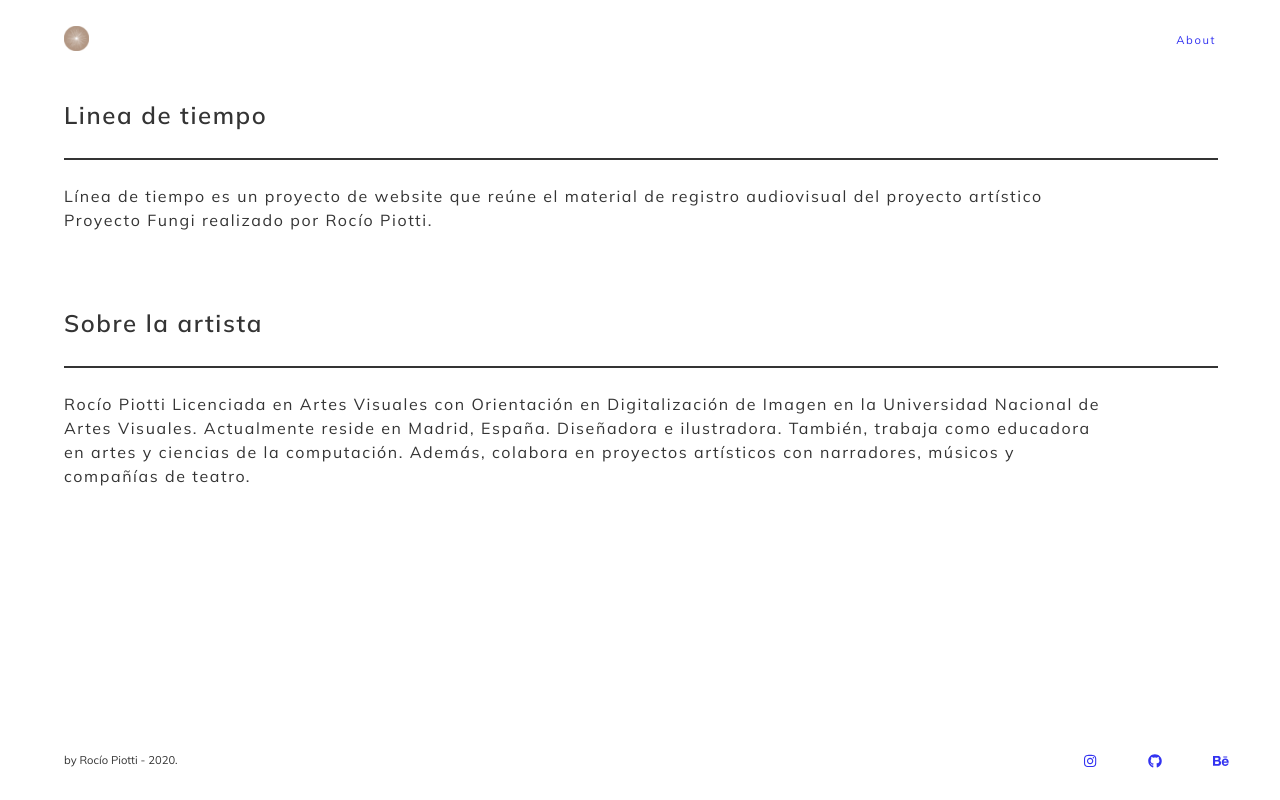
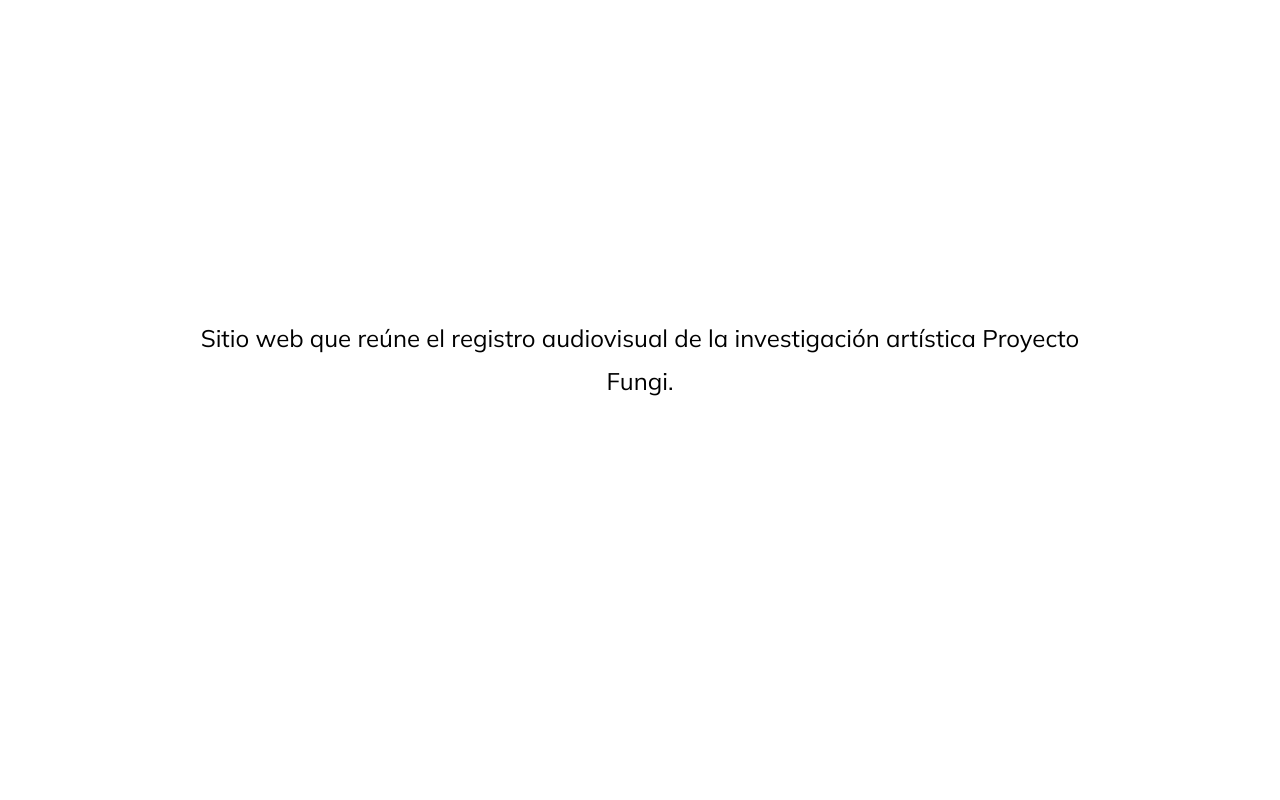
Before and after one commit to rociopiotti/lineadetiempo, a React (Create React App) app: page /public/webdesign/lineadetiempo/about in a window 1280 px wide. Built offline with nearby package versions, Linux system fonts and the light colour scheme; no server answers.

Commit message:
Intro animation

```diff
--- a/src/App.js
+++ b/src/App.js
@@ -2,6 +2,7 @@ import React, { useState, useEffect } from "react";
 import Routes from "./router/Routes";
 import Theme from "./theme/Theme";
 import Zoom from "./components/Zoom/Zoom";
+import Intro from "./components/Intro/Intro";
 
 // STYLED
 import styled from "styled-components/macro";
@@ -44,16 +45,12 @@ const App = () => {
   const [dictionary, setDictionary] = useState({});
   const [registro, setRegistro] = useState([]);
   const [cultivo, setCultivo] = useState([]);
-  const [isLoading, setIsLoading] = useState(false);
 
   /// FETCH DATA
   useEffect(() => {
     const fetchData = async () => {
-      setIsLoading(true);
       const response = await axios.get(URL_DB);
-
       setData(response.data);
-      setIsLoading(false);
     };
     fetchData();
   }, []);
@@ -104,9 +101,7 @@ const App = () => {
     });
   };
 
-  console.log("----------------> isLoading:", isLoading);
   return (
-
     <PageManagerContext.Provider
       value={{
         onClickElement: onClickElement,
@@ -124,6 +119,7 @@ const App = () => {
             content='Linea de tiempo para Proyecto fungi 2020'
           />
         </Helmet>
+        <Intro />
         <Zoom active={modal.active} src={modal.src} onClose={handleZoomClose} />
         <Container>
           <Routes />
--- a/src/components/About/About.js
+++ b/src/components/About/About.js
@@ -57,7 +57,7 @@ const About = () => {
         <SectionHeader>Linea de tiempo</SectionHeader>
         <SeparationLine />
         <SectionContent>
-          Línea de tiempo es un proyecto de website que reúne el material de
+          Línea de tiempo es un sitio web que reúne el material de
           registro audiovisual del proyecto artístico Proyecto Fungi realizado
           por Rocío Piotti.
         </SectionContent>
--- a/src/components/Icon/Icon.js
+++ b/src/components/Icon/Icon.js
@@ -8,7 +8,7 @@ import {
   faBehance,
 } from "@fortawesome/free-brands-svg-icons";
 
-import { faTimes } from "@fortawesome/free-solid-svg-icons";
+import { faTimes, faAngleRight } from "@fortawesome/free-solid-svg-icons";
 
 const Icons = (props) => {
   // DEFINIR ICONS:
@@ -26,6 +26,9 @@ const Icons = (props) => {
     case "close":
       faIcon = faTimes;
       break;
+    case "arrowRight":
+      faIcon = faAngleRight;
+      break;
     default:
       faIcon = null;
       break;
--- a/src/components/Intro/Intro.js
+++ b/src/components/Intro/Intro.js
@@ -0,0 +1,208 @@
+import React, { useEffect, useRef } from "react";
+
+import styled from "styled-components/macro";
+
+import { disableBodyScroll, clearAllBodyScrollLocks } from "body-scroll-lock";
+
+// ANIMATION:
+import { gsap, CSSPlugin } from "gsap/all";
+import { Timeline, Power2 } from "gsap/gsap-core";
+gsap.registerPlugin(CSSPlugin);
+
+// EASING
+const ease = Power2.easeInOut;
+
+const Wrapper = styled.div`
+  position: fixed;
+  width: 100vw;
+  height: 100vh;
+  text-align: center;
+  flex-direction: row;
+  align-items: center;
+  justify-content: center;
+  background-color: #ffffff;
+  font-family: ${(props) => props.theme.fonts[0]};
+  display: flex;
+  z-index: 3;
+  &:focus {
+    outline: none;
+  }
+`;
+const ElementContainer = styled.div`
+  width: 70vw;
+  heigth: 100vh;
+  height: auto;
+  display: flex;
+  flex-direction: column;
+  align-items: center;
+  justify-content: center;
+  margin-bottom: 10vh;
+`;
+const Title = styled.h1`
+  width: 70vw;
+  height: auto;
+  display: flex;
+  align-items: center;
+  justify-content: center;
+  font-family: ${(props) => props.theme.fonts[1]};
+  font-size: ${(props) => props.theme.fontSizes.large};
+  color: ${(props) => props.theme.colors.darkgrey};
+  letter-spacing: 0.2em;
+  opacity: 0;
+  display: none;
+  @media (min-width: 1366px) {
+    width: 50vw;
+  }
+`;
+const Desctiption = styled.p`
+  width: 70vw;
+  height: auto;
+  display: flex;
+  flex-direction: column;
+  align-items: center;
+  justify-content: center;
+  text-align: center;
+  line-height: 1.8em;
+  font-family: ${(props) => props.theme.fonts[1]};
+  font-size: ${(props) => props.theme.fontSizes.medium};
+  opacity: 0;
+  display: none;
+  @media (min-width: 1366px) {
+    width: 50vw;
+  }
+`;
+
+
+const Intro = () => {
+  const wrapperRef = useRef();
+  const titleRef = useRef();
+  const description1 = useRef();
+  const description2 = useRef();
+  const description3 = useRef();
+  const description4 = useRef();
+  const description5 = useRef();
+
+  useEffect(() => {
+    disableBodyScroll(wrapperRef.current);
+
+    const tl = new Timeline({
+      onComplete: () => {
+        clearAllBodyScrollLocks();
+      },
+    });
+
+    const durationFast = 1;
+    const durationSlow = 3.5;
+
+    const opacity = 1;
+    const delay = 2;
+
+    tl.to(titleRef.current, durationFast, {
+      opacity,
+      display: "flex",
+      ease: ease,
+    });
+    tl.to(titleRef.current, durationFast, {
+      delay,
+      opacity: 0,
+      display: "none",
+      ease: ease,
+    });
+
+    tl.to(description1.current, durationFast, {
+      opacity,
+      display: "flex",
+      ease: ease,
+    });
+    tl.to(description1.current, durationFast, {
+      delay,
+      opacity: 0,
+      display: "none",
+      ease: ease,
+    });
+
+    tl.to(description2.current, durationSlow, {
+      opacity,
+      display: "flex",
+      ease: ease,
+    });
+    tl.to(description2.current, durationSlow, {
+      delay,
+      opacity: 0,
+      display: "none",
+      ease: ease,
+    });
+
+    tl.to(description3.current, durationFast, {
+      opacity,
+      display: "flex",
+      ease: ease,
+    });
+    tl.to(description3.current, durationFast, {
+      delay,
+      opacity: 0,
+      display: "none",
+      ease: ease,
+    });
+
+    tl.to(description4.current, durationFast, {
+      opacity,
+      display: "flex",
+      ease: ease,
+    });
+    tl.to(description4.current, durationFast, {
+      delay,
+      opacity: 0,
+      display: "none",
+      ease: ease,
+    });
+
+    tl.to(description5.current, durationSlow, {
+      opacity,
+      display: "flex",
+      ease: ease,
+    });
+    tl.to(description5.current, durationSlow, {
+      delay,
+      opacity: 0,
+      display: "none",
+      ease: ease,
+    });
+
+    tl.to(wrapperRef.current, durationFast, {
+      opacity: 0,
+      display: "none",
+      ease: ease,
+    });
+  }, []);
+
+  return (
+    <Wrapper ref={wrapperRef}>
+      <ElementContainer>
+        <Title ref={titleRef}>Línea de tiempo</Title>
+        <Desctiption ref={description1}>
+          Sitio web que reúne el registro audiovisual de la investigación
+          artística Proyecto Fungi.
+        </Desctiption>
+        <Desctiption ref={description2}>
+          En paralelo al cultivo de micelio realizamos un registro fotográfico
+          de hongos urbanos.<br></br> Este registro acompañó el proceso de
+          trabajo.
+        </Desctiption>
+        <Desctiption ref={description3}>
+          Permitiendo la observación del micelio en un entorno natural.
+        </Desctiption>
+        <Desctiption ref={description4}>
+          El material está organizado en orden cronológico.
+        </Desctiption>
+        <Desctiption ref={description5}>
+          En el lado izquierdo se encuentra un registro fotográfico de hongos
+          urbanos.<br></br>En el derecho se pueden ver el proceso de cultivo
+          realizado en el taller.
+        </Desctiption>
+      </ElementContainer>
+    </Wrapper>
+  );
+};
+
+export default Intro;
--- a/src/components/Zoom/Zoom.js
+++ b/src/components/Zoom/Zoom.js
@@ -22,8 +22,7 @@ const Wrapper = styled.div`
   align-items: center;
   justify-content: center;
   background-color: rgba(0, 0, 0, 0.8);
-  font-family: ${(props) => props.theme.fonts[0]};
-  color: ${(props) => props.theme.colors.darkgrey[0]};
+  font-family: ${(props) => props.theme.fonts};
   display: none;
   opacity: 0;
   z-index: 3;
@@ -77,14 +76,10 @@ const CloseBtn = styled.button`
 const Zoom = ({ active, src, onClose }) => {
   const wrapperRef = useRef();
 
-  const BlockScroll = () => {
+  useEffect(() => {
     active === true
       ? disableBodyScroll(wrapperRef.current)
       : clearAllBodyScrollLocks();
-  };
-
-  useEffect(() => {
-    BlockScroll();
 
     const tl = new Timeline({});
 
```
